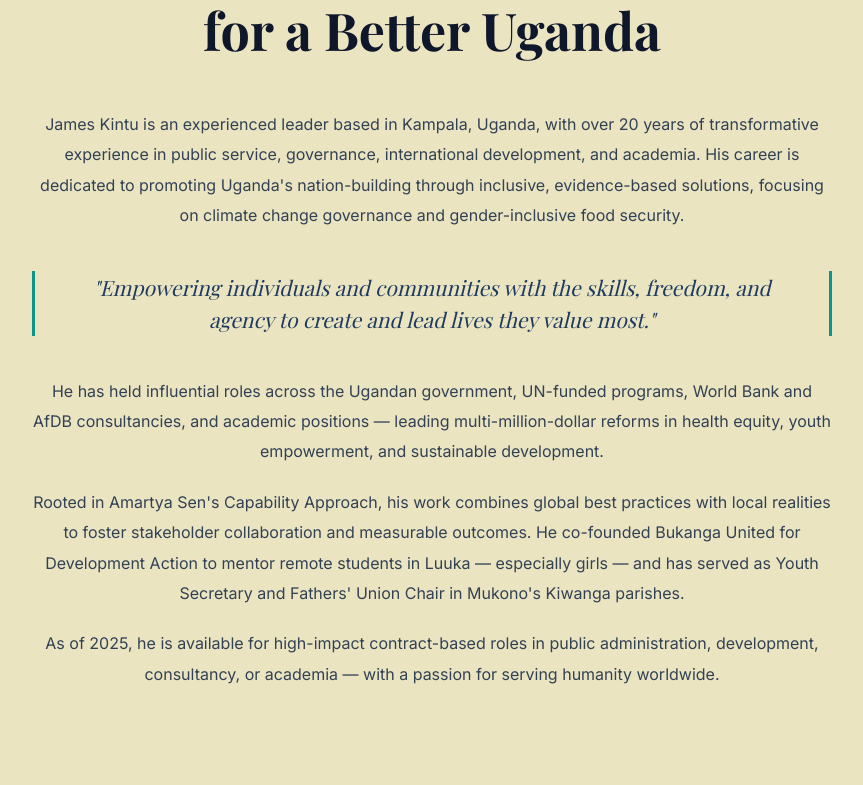
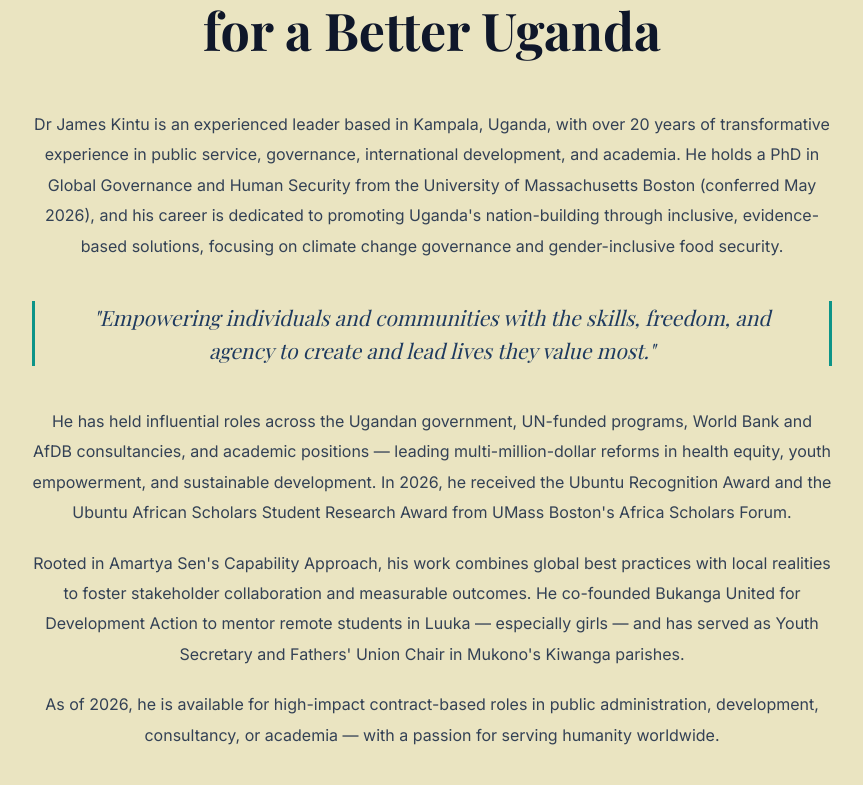
Before and after one commit to Mark123Tyson/newjamesbkintu, a React (Create React App) app: page / in a window 1280 px wide. Shown: the part 1275-2060 px from the top of the page, without its empty margins (208-1071 px from the left). Built offline with nearby package versions, Linux system fonts and the light colour scheme; a web font is replaced by a local one.

Commit message:
Just updated the information

```diff
--- a/src/components/About.jsx
+++ b/src/components/About.jsx
@@ -2,10 +2,10 @@ import { C, education, certifications, training, affiliations } from "../data/co
 import SectionLabel from "./SectionLabel";
 
 const paragraphs = [
-  "James Kintu is an experienced leader based in Kampala, Uganda, with over 20 years of transformative experience in public service, governance, international development, and academia. His career is dedicated to promoting Uganda's nation-building through inclusive, evidence-based solutions, focusing on climate change governance and gender-inclusive food security.",
-  "He has held influential roles across the Ugandan government, UN-funded programs, World Bank and AfDB consultancies, and academic positions — leading multi-million-dollar reforms in health equity, youth empowerment, and sustainable development.",
+  "Dr James Kintu is an experienced leader based in Kampala, Uganda, with over 20 years of transformative experience in public service, governance, international development, and academia. He holds a PhD in Global Governance and Human Security from the University of Massachusetts Boston (conferred May 2026), and his career is dedicated to promoting Uganda's nation-building through inclusive, evidence-based solutions, focusing on climate change governance and gender-inclusive food security.",
+  "He has held influential roles across the Ugandan government, UN-funded programs, World Bank and AfDB consultancies, and academic positions — leading multi-million-dollar reforms in health equity, youth empowerment, and sustainable development. In 2026, he received the Ubuntu Recognition Award and the Ubuntu African Scholars Student Research Award from UMass Boston's Africa Scholars Forum.",
   "Rooted in Amartya Sen's Capability Approach, his work combines global best practices with local realities to foster stakeholder collaboration and measurable outcomes. He co-founded Bukanga United for Development Action to mentor remote students in Luuka — especially girls — and has served as Youth Secretary and Fathers' Union Chair in Mukono's Kiwanga parishes.",
-  "As of 2025, he is available for high-impact contract-based roles in public administration, development, consultancy, or academia — with a passion for serving humanity worldwide.",
+  "As of 2026, he is available for high-impact contract-based roles in public administration, development, consultancy, or academia — with a passion for serving humanity worldwide.",
 ];
 
 export default function About() {
@@ -87,7 +87,7 @@ export default function About() {
               ["Nationality", "Ugandan"],
               ["Based in",    "Kampala, Uganda"],
               ["Institution", "Uganda Management Institute"],
-              ["University",  "UMass Boston (PhD, ABD)"],
+              ["University",  "UMass Boston (PhD, 2026)"],
               ["Phone",       "+256 772 611 055"],
               ["Email",       "jamesbkintu@gmail.com"],
               ["Languages",   "English, Luganda"],
```
